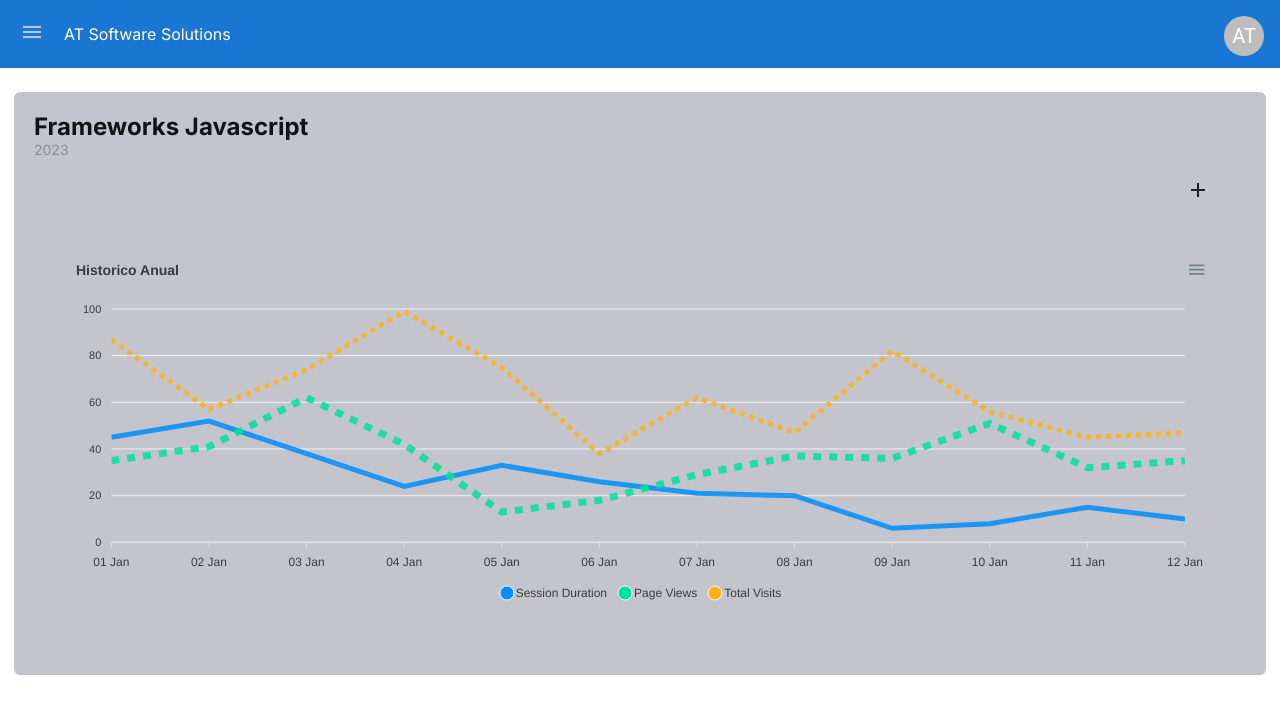
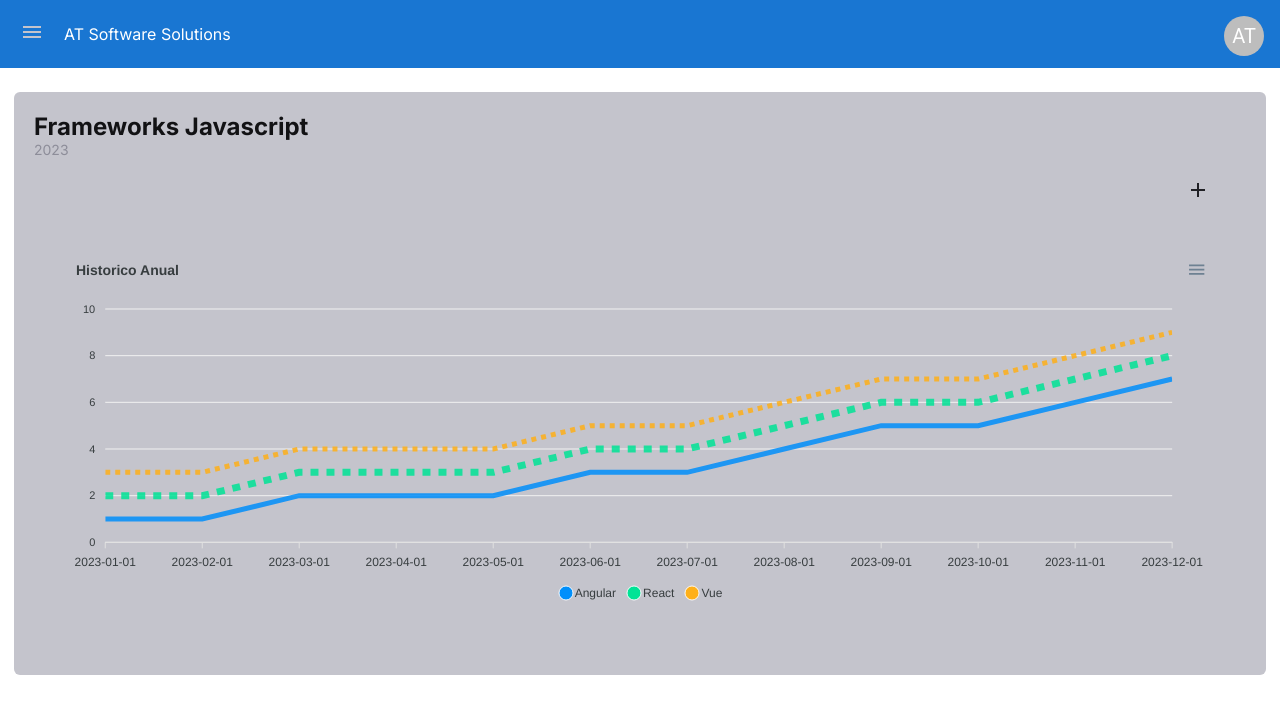
Before and after one commit to Alessandro0003/react-dashboard, a React (Vite) app: page /dashboard in a window 1280 px wide. Shown: the top 714 px of the page. Built offline with nearby package versions, Linux system fonts and the light colour scheme; data requests are answered from the project's data file.

Commit message:
:fireworks: feat: connection api with graphic

```diff
--- a/src/components/dashbord.tsx
+++ b/src/components/dashbord.tsx
@@ -1,143 +1,96 @@
-import React from 'react';
-import ReactApexChart from 'react-apexcharts';
+import { Component } from 'react'
+import ReactApexChart from 'react-apexcharts'
+
+interface FrameworkData {
+  id: string
+  timestamp: string
+  angular: number
+  react: number
+  vue: number
+}
 
 interface ApexChartProps {}
 
 interface ApexChartState {
-  series: {
-    name: string;
-    data: number[];
-  }[];
+  series: { name: string, data: number[] }[]
   options: {
     chart: {
-      height: number;
-      type: string;
-      zoom: {
-        enabled: boolean;
-      };
-    };
-    dataLabels: {
-      enabled: boolean;
-    };
-    stroke: {
-      width: number[];
-      curve: string;
-      dashArray: number[];
-    };
-    title: {
-      text: string;
-      align: string;
-    };
-    legend: {
-      tooltipHoverFormatter: Function;
-    };
-    markers: {
-      size: number;
-      hover: {
-        sizeOffset: number;
-      };
-    };
-    xaxis: {
-      categories: string[];
-    };
-    tooltip: {
-      y: {
-        title: {
-          formatter: Function;
-        };
-      }[];
-    };
-    grid: {
-      borderColor: string;
-    };
-  };
+      height: number
+      type: string
+      zoom: { enabled: boolean }
+    }
+    dataLabels: { enabled: boolean }
+    stroke: { width: number[], curve: string,  dashArray: number[] }
+    title: { text: string,  align: string }
+    legend: { tooltipHoverFormatter: Function }
+    markers: { size: number,  hover: { sizeOffset: number } }
+    xaxis: { categories: string[] }
+    tooltip: { y: { title: { formatter: Function } }[] }
+    grid: { borderColor: string }
+  }
 }
 
-export class ApexChart extends React.Component<ApexChartProps, ApexChartState> {
+export class ApexChart extends Component<ApexChartProps, ApexChartState> {
   constructor(props: ApexChartProps) {
-    super(props);
-
+    super(props)
     this.state = {
-      series: [
-        {
-          name: "Session Duration",
-          data: [45, 52, 38, 24, 33, 26, 21, 20, 6, 8, 15, 10]
-        },
-        {
-          name: "Page Views",
-          data: [35, 41, 62, 42, 13, 18, 29, 37, 36, 51, 32, 35]
-        },
-        {
-          name: 'Total Visits',
-          data: [87, 57, 74, 99, 75, 38, 62, 47, 82, 56, 45, 47]
-        }
-      ],
+      series: [],
       options: {
         chart: {
           height: 350,
           type: 'line',
-          zoom: {
-            enabled: false
+          zoom: { enabled: false },
+        },
+        dataLabels: { enabled: false },
+        stroke: { width: [5, 7, 5], curve: 'straight', dashArray: [0, 8, 5] },
+        title: { text: 'Historico Anual', align: 'left' },
+        legend: {
+          tooltipHoverFormatter: function (val: any, opts: any) {
+            return val + ' - <strong>' + opts.w.globals.series[opts.seriesIndex][opts.dataPointIndex] + '</strong>'
           },
         },
-        dataLabels: {
-          enabled: false
-        },
-        stroke: {
-          width: [5, 7, 5],
-          curve: 'straight',
-          dashArray: [0, 8, 5]
-        },
-        title: {
-          text: 'Historico Anual',
-          align: 'left'
-        },
-        legend: {
-          tooltipHoverFormatter: function(val: any, opts: any) {
-            return val + ' - <strong>' + opts.w.globals.series[opts.seriesIndex][opts.dataPointIndex] + '</strong>'
-          }
-        },
-        markers: {
-          size: 0,
-          hover: {
-            sizeOffset: 6
-          }
-        },
+        markers: { size: 0, hover: { sizeOffset: 6 } },
         xaxis: {
-          categories: ['01 Jan', '02 Jan', '03 Jan', '04 Jan', '05 Jan', '06 Jan', '07 Jan', '08 Jan', '09 Jan',
-            '10 Jan', '11 Jan', '12 Jan'
+          categories: [
+            '01 Jan', '02 Jan', '03 Jan', '04 Jan', '05 Jan', '06 Jan',
+            '07 Jan', '08 Jan', '09 Jan', '10 Jan', '11 Jan', '12 Jan'
           ],
         },
         tooltip: {
           y: [
-            {
-              title: {
-                formatter: function (val: any) {
-                  return val + " (mins)"
-                }
-              }
-            },
-            {
-              title: {
-                formatter: function (val: any) {
-                  return val + " per session"
-                }
-              }
-            },
-            {
-              title: {
-                formatter: function (val: any) {
-                  return val;
-                }
-              }
-            }
-          ]
+            { title: { formatter: function (val: any) { return val + ' (mins)' } } },
+            { title: { formatter: function (val: any) { return val + ' per session' } } },
+            { title: { formatter: function (val: any) { return val } } },
+          ],
         },
-        grid: {
-          borderColor: '#f1f1f1',
-        }
-      }
-    };
+        grid: { borderColor: '#f1f1f1' },
+      },
+    }
+  }
+
+  async componentDidMount() {
+    try {
+      const response = await fetch('http://localhost:3001/frameworks') // Assuming '/api/data' is the endpoint for fake API
+      const data: FrameworkData[] = await response.json()
+      const categories = data.map(item => item.timestamp)
+      const series = [
+        { name: 'Angular', data: data.map(item => item.angular) },
+        { name: 'React', data: data.map(item => item.react) },
+        { name: 'Vue', data: data.map(item => item.vue) },
+      ]
+
+      this.setState({
+        series: series,
+        options: {
+          ...this.state.options,
+          xaxis: {
+            categories: categories,
+          },
+        },
+      })
+    } catch (error) {
+      console.error('Error fetching data:', error)
+    }
   }
 
   render() {
@@ -148,6 +101,6 @@ export class ApexChart extends React.Component<ApexChartProps, ApexChartState> {
         </div>
         <div id="html-dist"></div>
       </div>
-    );
+    )
   }
 }
```
